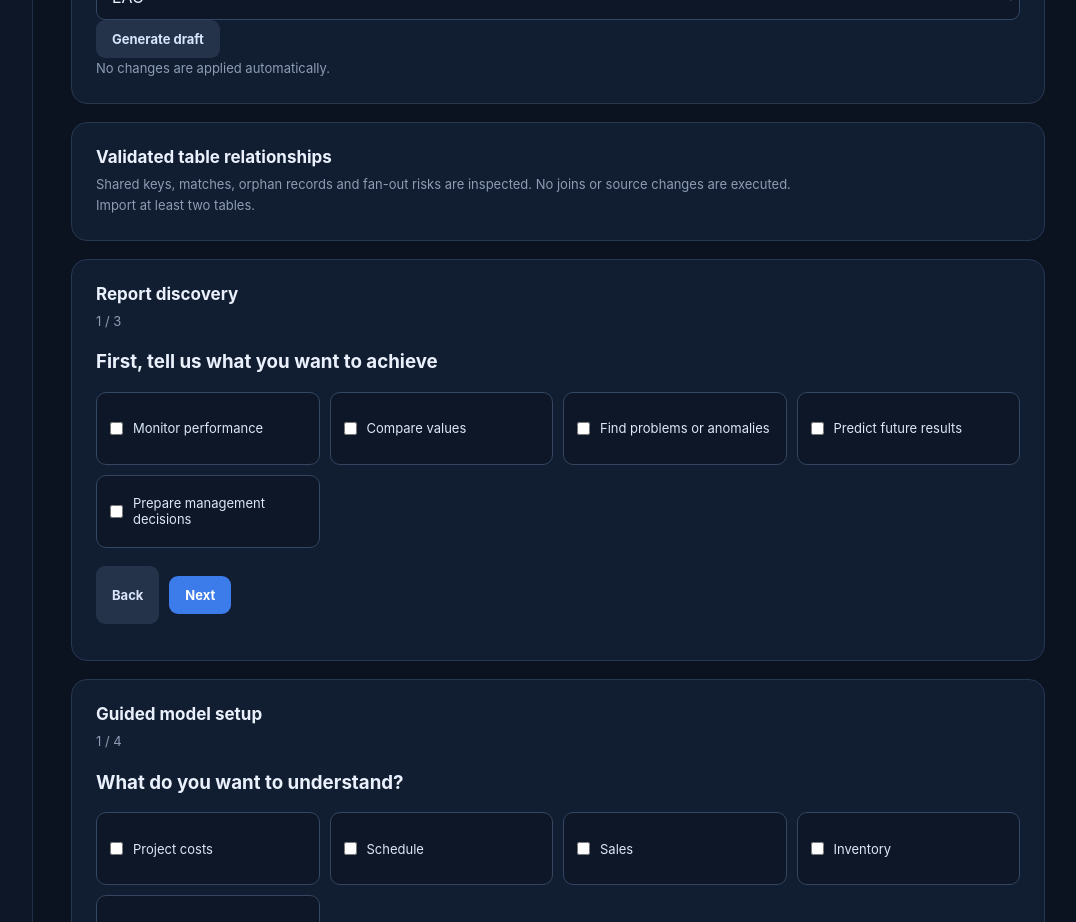
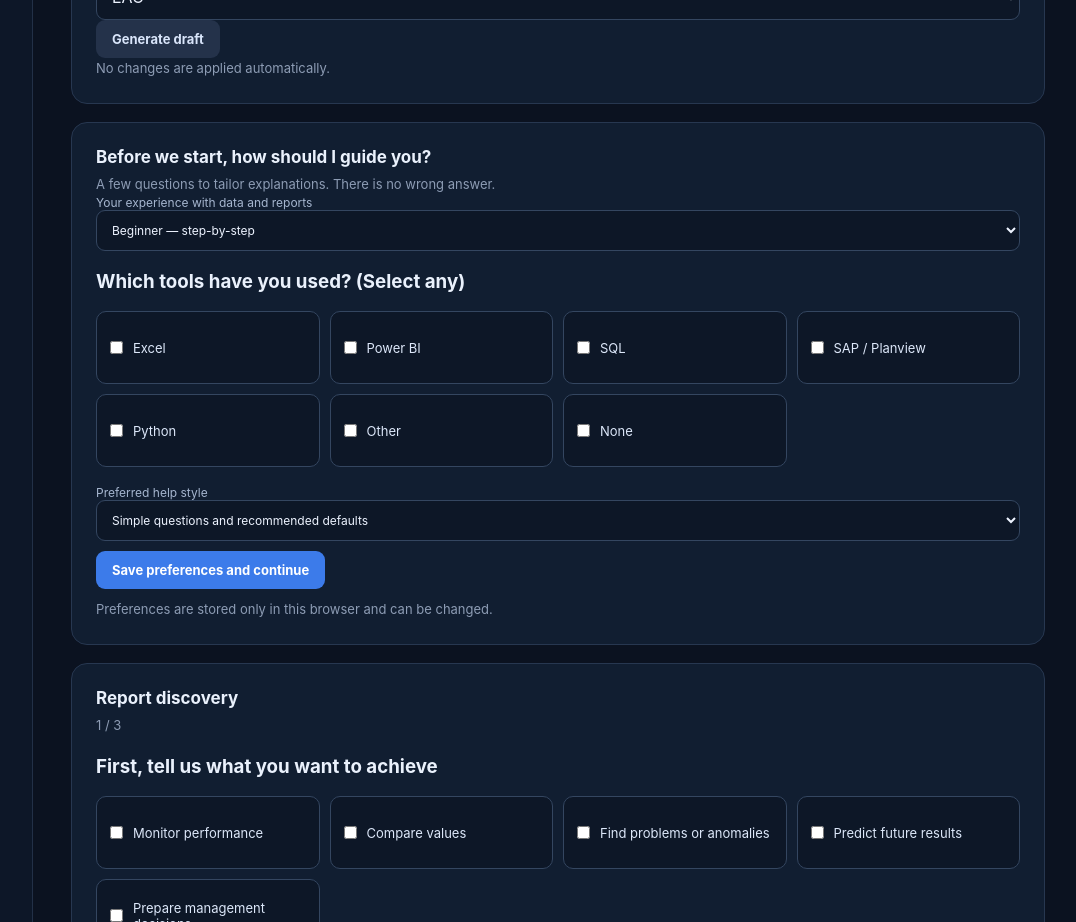
Before and after one commit to arvinazizian/ControlAI, a React (Vite) app: page / in a window 1280 px wide. Shown: the part 2240-3162 px from the top of the page, without its empty margins (197-1273 px from the left). Built offline with nearby package versions, Linux system fonts and the light colour scheme.

Commit message:
feat: connect user expertise onboarding and missing-link guidance to workspace

```diff
--- a/src/App.tsx
+++ b/src/App.tsx
@@ -1,3 +1,5 @@
+import ExperienceOnboarding, {type ExperienceProfile} from "./ExperienceOnboarding";
+import BridgeAssistant from "./BridgeAssistant";
 import RelationshipReview from "./RelationshipReview";
 import ReportDiscovery from "./ReportDiscovery";
 import type {Dataset} from "./dataAdvisor";
@@ -42,6 +44,7 @@ export default function App() {
   function saveTerms(next:Term[]){setTerms(next);localStorage.setItem("controlai-glossary-v1",JSON.stringify(next));}
   const [projects,setProjects] = useState<Project[]>(sampleProjects);
   const [importedDatasets,setImportedDatasets] = useState<Dataset[]>([]);
+  const [experience,setExperience] = useState<ExperienceProfile|null>(()=>{try{const raw=localStorage.getItem("controlai-experience-v1");return raw?JSON.parse(raw) as ExperienceProfile:null;}catch{return null;}});
   const [selected,setSelected] = useState<string | null>("P-102");
   const [error,setError] = useState("");
   const [prompt,setPrompt] = useState("");
@@ -91,7 +94,7 @@ export default function App() {
     <section className="panel import"><h2>{t("loadCsv")}</h2><p>Columns: id,name,budget,forecast,actual. Values in € millions. Simple comma-separated CSV without quoted commas.</p><input type="file" accept=".csv,text/csv" onChange={async e=>{const file=e.target.files?.[0];if(!file)return;try{const rows=parseCSV(await file.text());setProjects(rows);setSelected(rows[0]?.id??null);setError("");}catch(err){setError(err instanceof Error?err.message:"Unable to parse file");}}}/>{error&&<p className="bad">{error}</p>}<button className="secondary" onClick={()=>{setProjects(sampleProjects);setSelected("P-102");setError("");}}>{t("restore")}</button></section>
     <MultiSourceWorkspace language={language} onDatasets={next=>setImportedDatasets(old=>[...old,...next])}/>
     <DataDecisionStudio language={language} datasets={importedDatasets}/>
-    <RelationshipReview language={language} datasets={importedDatasets}/>
+    {!experience?<ExperienceOnboarding language={language} onComplete={profile=>{setExperience(profile);localStorage.setItem("controlai-experience-v1",JSON.stringify(profile));}}/>:<><button className="secondary" onClick={()=>setExperience(null)}>{language==="fa"?"تغییر سطح راهنمایی":"Change guidance level"}</button><BridgeAssistant language={language} datasets={importedDatasets} experience={experience}/><RelationshipReview language={language} datasets={importedDatasets}/></>}
     <ReportDiscovery language={language} datasets={importedDatasets}/>
     <ModelWizard language={language}/>
     <ExcelImport terms={terms} language={language} onImport={rows=>{setProjects(rows);setSelected(rows[0]?.id??null);}}/>
```
